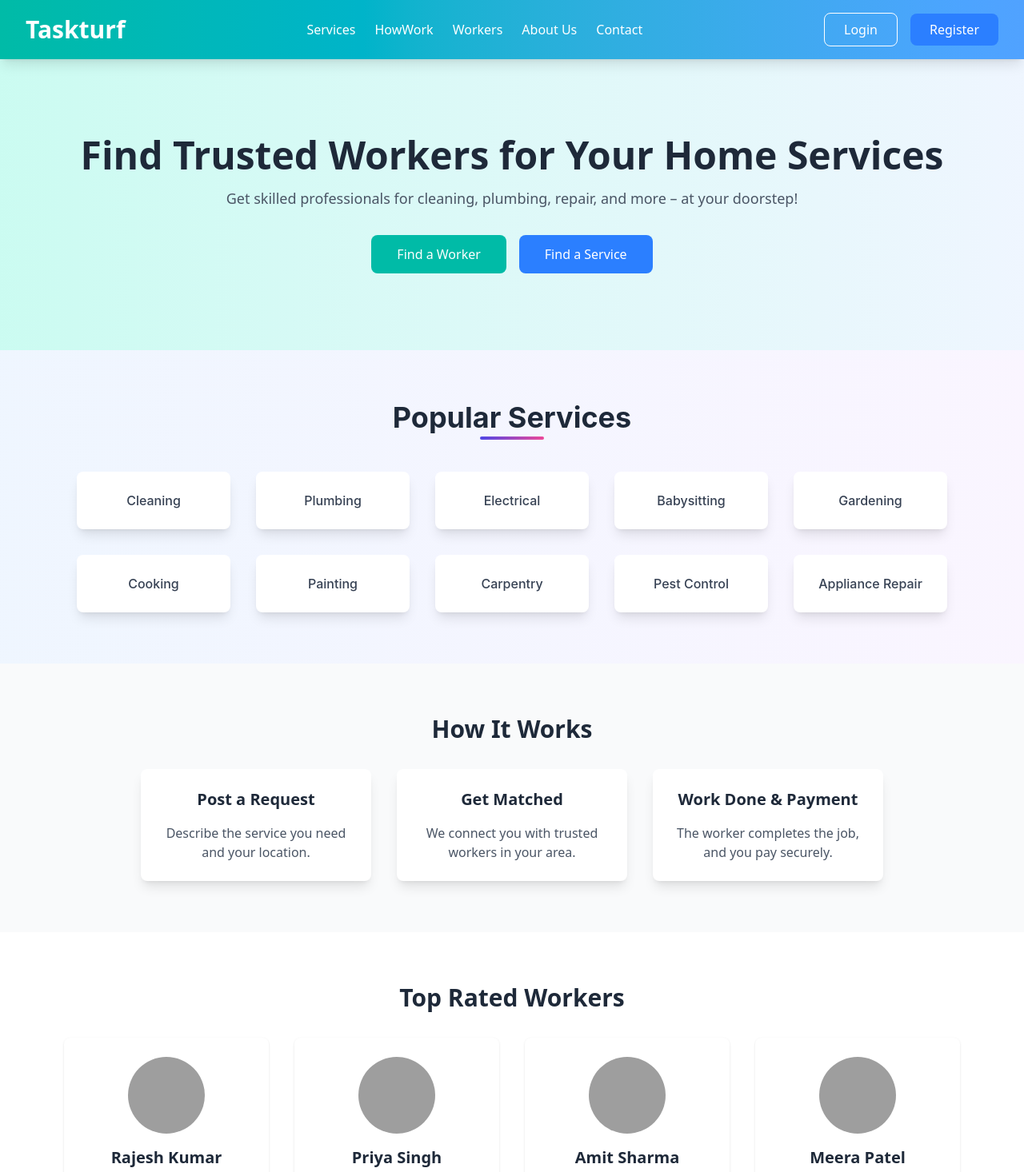
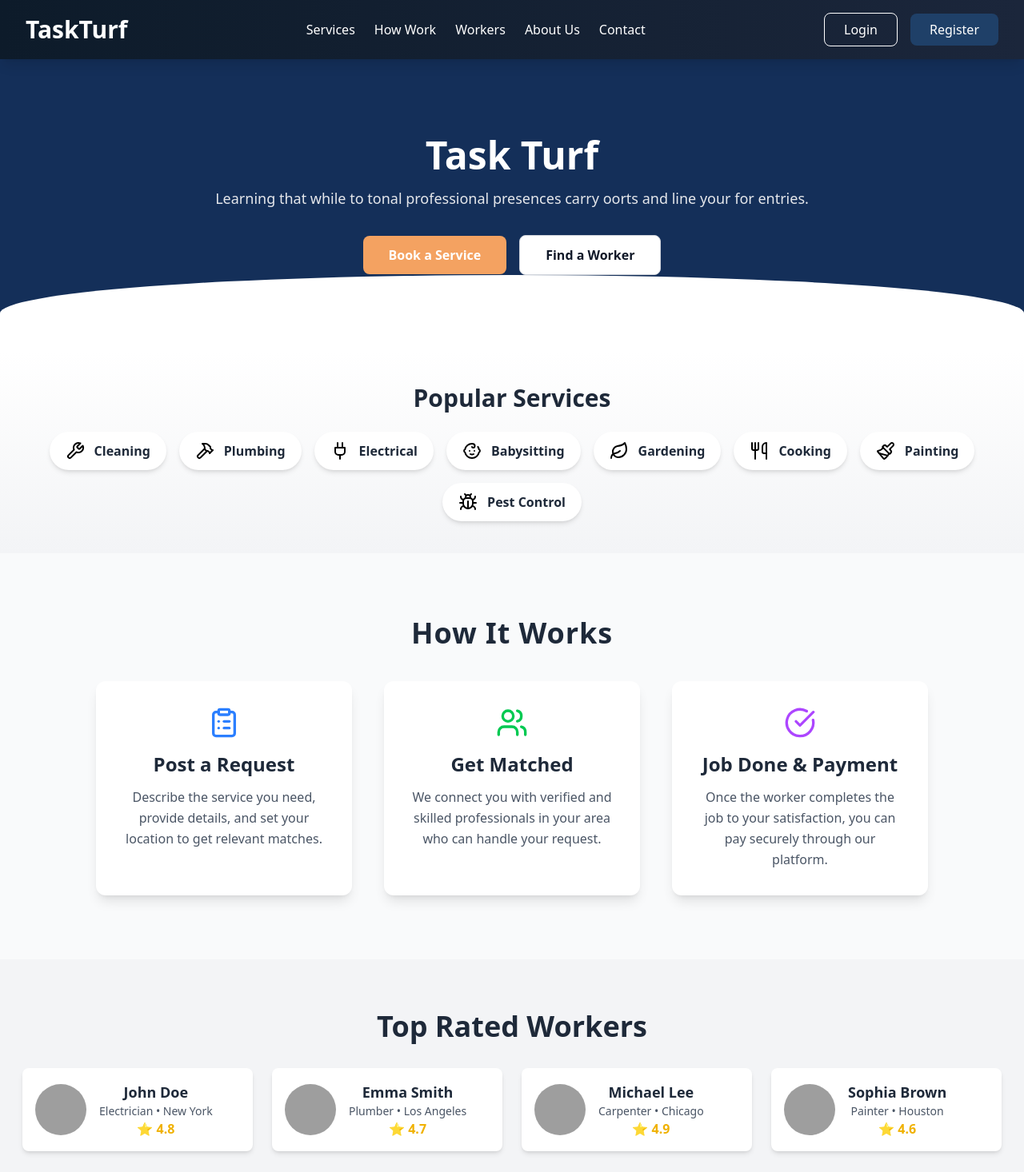
Before and after one commit to kalp-cg/task_turf, a React (Vite) app in the folder frontend/: page / in a window 1280 px wide. Shown: the top 1466 px of the page at 80% size. Built offline with nearby package versions, Linux system fonts and the light colour scheme; grey boxes are pictures that could not be loaded.

Commit message:
updated code

```diff
--- a/frontend/package.json
+++ b/frontend/package.json
@@ -18,6 +18,7 @@
     "components": "^0.1.0",
     "dotenv": "^16.4.7",
     "framer-motion": "^12.0.11",
+    "lucide-react": "^0.475.0",
     "react": "^18.3.1",
     "react-dom": "^18.3.1",
     "react-icons": "^5.4.0",
--- a/frontend/src/components/Header.jsx
+++ b/frontend/src/components/Header.jsx
@@ -1,25 +1,61 @@
+// import React from "react";
+// import { Link } from "react-router-dom";
+
+// const Header = () => {
+//   return (
+//     <header className="bg-gradient-to-r from-teal-500 to-blue-400 shadow-lg p-4 flex justify-between items-center px-8 sticky top-0 z-50">
+//       <h1 className="text-3xl font-extrabold text-white">Taskturf</h1>
+//       <nav className="space-x-6">
+//         <Link to="/services" className="text-white hover:text-yellow-300 transition duration-300">Services</Link>
+//         <Link to="/howWork" className="text-white hover:text-yellow-300 transition duration-300">HowWork</Link>
+//         <Link to="/workers" className="text-white hover:text-yellow-300 transition duration-300">Workers</Link>
+//         <Link to="/about" className="text-white hover:text-yellow-300 transition duration-300">About Us</Link>
+//         <Link to="/contact" className="text-white hover:text-yellow-300 transition duration-300">Contact</Link>
+//       </nav>
+//       <div className="space-x-4">
+//         <Link to="/login">
+//           <button className="border border-white px-6 py-2 rounded-lg text-white hover:bg-white hover:text-blue-600 transition duration-300 ease-in-out transform hover:scale-105">
+//             Login
+//           </button>
+//         </Link>
+//         <Link to="/register">
+//           <button className="bg-blue-500 text-blue px-6 py-2 rounded-lg text-white hover:bg-white hover:text-blue-600 transition duration-300 ease-in-out transform hover:scale-105">
+//             Register
+//           </button>
+//         </Link>
+//       </div>
+//     </header>
+//   );
+// };
+
+// export default Header;
+
+
+
+
+
 import React from "react";
 import { Link } from "react-router-dom";
 
 const Header = () => {
   return (
-    <header className="bg-gradient-to-r from-teal-500 to-blue-400 shadow-lg p-4 flex justify-between items-center px-8 sticky top-0 z-50">
-      <h1 className="text-3xl font-extrabold text-white">Taskturf</h1>
+    <header className="bg-gradient-to-r from-[#0D1B2A] to-[#1B263B] shadow-lg p-4 flex justify-between items-center px-8 sticky top-0 z-50">
+      <h1 className="text-3xl font-extrabold text-white">TaskTurf</h1>
       <nav className="space-x-6">
         <Link to="/services" className="text-white hover:text-yellow-300 transition duration-300">Services</Link>
-        <Link to="/howWork" className="text-white hover:text-yellow-300 transition duration-300">HowWork</Link>
+        <Link to="/howWork" className="text-white hover:text-yellow-300 transition duration-300">How Work</Link>
         <Link to="/workers" className="text-white hover:text-yellow-300 transition duration-300">Workers</Link>
         <Link to="/about" className="text-white hover:text-yellow-300 transition duration-300">About Us</Link>
         <Link to="/contact" className="text-white hover:text-yellow-300 transition duration-300">Contact</Link>
       </nav>
       <div className="space-x-4">
         <Link to="/login">
-          <button className="border border-white px-6 py-2 rounded-lg text-white hover:bg-white hover:text-blue-600 transition duration-300 ease-in-out transform hover:scale-105">
+          <button className="border border-white px-6 py-2 rounded-lg text-white hover:bg-white hover:text-[#0D1B2A] transition duration-300 ease-in-out transform hover:scale-105">
             Login
           </button>
         </Link>
         <Link to="/register">
-          <button className="bg-blue-500 text-blue px-6 py-2 rounded-lg text-white hover:bg-white hover:text-blue-600 transition duration-300 ease-in-out transform hover:scale-105">
+          <button className="bg-[#1F4068] text-white px-6 py-2 rounded-lg hover:bg-[#E63946] transition duration-300 ease-in-out transform hover:scale-105">
             Register
           </button>
         </Link>
--- a/frontend/src/components/HeroSection.jsx
+++ b/frontend/src/components/HeroSection.jsx
@@ -1,29 +1,67 @@
+// import React from "react";
+// import { Link } from "react-router-dom"; // For navigation
+
+
+// const HeroSection = () => {
+//   return (
+//     <section className="text-center py-24 bg-gradient-to-r from-teal-100 to-blue-50">
+//       <h2 className="text-5xl font-bold text-gray-800 mb-4">
+//         Find Trusted Workers for Your Home Services
+//       </h2>
+//       <p className="text-gray-600 text-lg mb-8">
+//         Get skilled professionals for cleaning, plumbing, repair, and more – at your doorstep!
+//       </p>
+
+//       <div className="space-x-4">
+//         {/* Button to find a worker */}
+//         <Link to="/workers">
+//           <button className="bg-teal-500 text-white px-8 py-3 rounded-lg hover:bg-teal-600 transition duration-300">
+//             Find a Worker
+//           </button>
+//         </Link>
+
+//         {/* Button to find a service */}
+//         <Link to="/services">
+//           <button className="bg-blue-500 text-white px-8 py-3 rounded-lg hover:bg-blue-600 transition duration-300">
+//             Find a Service
+//           </button>
+//         </Link>
+//       </div>
+//     </section>
+//   );
+// };
+
+// export default HeroSection;
+
+
+
+
 import React from "react";
 import { Link } from "react-router-dom"; // For navigation
 
-
 const HeroSection = () => {
   return (
-    <section className="text-center py-24 bg-gradient-to-r from-teal-100 to-blue-50">
-      <h2 className="text-5xl font-bold text-gray-800 mb-4">
-        Find Trusted Workers for Your Home Services
-      </h2>
-      <p className="text-gray-600 text-lg mb-8">
-        Get skilled professionals for cleaning, plumbing, repair, and more – at your doorstep!
+    <section className="text-center py-24 bg-[#142F59] text-white relative">
+      {/* White curved section at the bottom */}
+      <div className="absolute inset-x-0 bottom-0 h-24 bg-white rounded-tl-[50%] rounded-tr-[50%]"></div>
+
+      <h2 className="text-5xl font-bold mb-4">Task Turf</h2>
+      <p className="text-gray-200 text-lg mb-8">
+        Learning that while to tonal professional presences carry oorts and line your for entries.
       </p>
 
-      <div className="space-x-4">
-        {/* Button to find a worker */}
-        <Link to="/workers">
-          <button className="bg-teal-500 text-white px-8 py-3 rounded-lg hover:bg-teal-600 transition duration-300">
-            Find a Worker
+      <div className="space-x-4 relative z-10">
+        {/* Primary button - Book a Service */}
+        <Link to="/services">
+          <button className="bg-[#F4A261] text-white px-8 py-3 rounded-lg font-semibold hover:bg-[#E76F51] transition duration-300">
+            Book a Service
           </button>
         </Link>
 
-        {/* Button to find a service */}
-        <Link to="/services">
-          <button className="bg-blue-500 text-white px-8 py-3 rounded-lg hover:bg-blue-600 transition duration-300">
-            Find a Service
+        {/* Secondary button - Find a Worker */}
+        <Link to="/workers">
+          <button className="bg-white text-gray-900 px-8 py-3 rounded-lg font-semibold border border-gray-300 hover:bg-gray-200 transition duration-300">
+            Find a Worker
           </button>
         </Link>
       </div>
--- a/frontend/src/components/PopularServices.jsx
+++ b/frontend/src/components/PopularServices.jsx
@@ -1,37 +1,79 @@
+// import React from "react";
+// import { Link } from "react-router-dom";
+// import ServiceCard from "./ServiceCard";
+// import "../components/PopularServices.css";
+
+// const PopularServices = () => {
+//   const services = [
+//     { name: "Cleaning", path: "/Cleaning", color: "bg-blue-100 hover:bg-blue-200" },
+//     { name: "Plumbing", path: "/plumbing", color: "bg-green-100 hover:bg-green-200" },
+//     { name: "Electrical", path: "/electrical", color: "bg-yellow-100 hover:bg-yellow-200" },
+//     { name: "Babysitting", path: "/babysitting", color: "bg-pink-100 hover:bg-pink-200" },
+//     { name: "Gardening", path: "/gardening", color: "bg-teal-100 hover:bg-teal-200" },
+//     { name: "Cooking", path: "/cooking", color: "bg-orange-100 hover:bg-orange-200" },
+//     { name: "Painting", path: "/painting", color: "bg-purple-100 hover:bg-purple-200" },
+//     { name: "Carpentry", path: "/carpentry", color: "bg-indigo-100 hover:bg-indigo-200" },
+//     { name: "Pest Control", path: "/pest-control", color: "bg-red-100 hover:bg-red-200" },
+//     { name: "Appliance Repair", path: "/appliance-repair", color: "bg-cyan-100 hover:bg-cyan-200" }
+//   ];
+
+//   return (
+//     <section id="services" className="text-center py-16 bg-gradient-to-r from-blue-50 to-purple-50">
+//       <h3 className="text-4xl font-bold text-gray-800 mb-12">Popular Services</h3>
+//       <div className="flex justify-center gap-8 flex-wrap px-8">
+//         {services.map(({ name, path, color }) => (
+//           <Link
+//             to={path}
+//             key={name}
+//             className="transition-transform transform hover:scale-105 hover:shadow-lg"
+//           >
+//             <ServiceCard
+//               service={name}
+//               className={`${color} rounded-lg shadow-md p-6 w-48 text-center transition-colors service-card`}
+//             />
+//           </Link>
+//         ))}
+//       </div>
+//     </section>
+//   );
+// };
+
+// export default PopularServices;
+
+
+
+
 import React from "react";
 import { Link } from "react-router-dom";
-import ServiceCard from "./ServiceCard";
-import "../components/PopularServices.css";
+import { Wrench, Hammer, Paintbrush, Leaf, Baby, Plug, Utensils, Bug } from "lucide-react";
+
+const services = [
+  { name: "Cleaning", path: "/cleaning", icon: <Wrench size={24} /> },
+  { name: "Plumbing", path: "/plumbing", icon: <Hammer size={24} /> },
+  { name: "Electrical", path: "/electrical", icon: <Plug size={24} /> },
+  { name: "Babysitting", path: "/babysitting", icon: <Baby size={24} /> },
+  { name: "Gardening", path: "/gardening", icon: <Leaf size={24} /> },
+  { name: "Cooking", path: "/cooking", icon: <Utensils size={24} /> },
+  { name: "Painting", path: "/painting", icon: <Paintbrush size={24} /> },
+  { name: "Pest Control", path: "/pest-control", icon: <Bug size={24} /> }
+];
+
+const ServiceCard = ({ service }) => (
+  <Link to={service.path} className="transition-transform hover:scale-105">
+    <div className="flex items-center gap-3 bg-white hover:bg-gray-100 rounded-full shadow-md py-3 px-5 transition-all duration-300">
+      {service.icon}
+      <span className="text-md font-semibold text-gray-800">{service.name}</span>
+    </div>
+  </Link>
+);
 
 const PopularServices = () => {
-  const services = [
-    { name: "Cleaning", path: "/Cleaning", color: "bg-blue-100 hover:bg-blue-200" },
-    { name: "Plumbing", path: "/plumbing", color: "bg-green-100 hover:bg-green-200" },
-    { name: "Electrical", path: "/electrical", color: "bg-yellow-100 hover:bg-yellow-200" },
-    { name: "Babysitting", path: "/babysitting", color: "bg-pink-100 hover:bg-pink-200" },
-    { name: "Gardening", path: "/gardening", color: "bg-teal-100 hover:bg-teal-200" },
-    { name: "Cooking", path: "/cooking", color: "bg-orange-100 hover:bg-orange-200" },
-    { name: "Painting", path: "/painting", color: "bg-purple-100 hover:bg-purple-200" },
-    { name: "Carpentry", path: "/carpentry", color: "bg-indigo-100 hover:bg-indigo-200" },
-    { name: "Pest Control", path: "/pest-control", color: "bg-red-100 hover:bg-red-200" },
-    { name: "Appliance Repair", path: "/appliance-repair", color: "bg-cyan-100 hover:bg-cyan-200" }
-  ];
-
   return (
-    <section id="services" className="text-center py-16 bg-gradient-to-r from-blue-50 to-purple-50">
-      <h3 className="text-4xl font-bold text-gray-800 mb-12">Popular Services</h3>
-      <div className="flex justify-center gap-8 flex-wrap px-8">
-        {services.map(({ name, path, color }) => (
-          <Link
-            to={path}
-            key={name}
-            className="transition-transform transform hover:scale-105 hover:shadow-lg"
-          >
-            <ServiceCard
-              service={name}
-              className={`${color} rounded-lg shadow-md p-6 w-48 text-center transition-colors service-card`}
-            />
-          </Link>
+    <section className="text-center py-10 bg-gradient-to-b from-white to-gray-100">
+      <h3 className="text-3xl font-extrabold text-gray-800 mb-6">Popular Services</h3>
+      <div className="flex flex-wrap justify-center gap-4 px-6">
+        {services.map((service) => (
+          <ServiceCard key={service.name} service={service} />
         ))}
       </div>
     </section>
--- a/frontend/src/components/TopRatedWorkers.jsx
+++ b/frontend/src/components/TopRatedWorkers.jsx
@@ -1,33 +1,40 @@
 import React from "react";
-import { FaStar } from "react-icons/fa";
+import { Link } from "react-router-dom";
 
-const TopRatedWorkers = () => {
-  const workers = [
-    { name: 'Rajesh Kumar', service: 'Plumbing', rating: 5, image: 'http://res.cloudinary.com/demtjxg7q/image/upload/v1738648207/gvm6kcih0ko6bac4tnqa.png' },
-    { name: 'Priya Singh', service: 'House Cleaning', rating: 4.9, image: 'https://images.unsplash.com/photo-1738316849598-8cbe1e5ca3f6?w=500&auto=format&fit=crop&q=60&ixlib=rb-4.0.3&ixid=M3wxMjA3fDB8MHxmZWF0dXJlZC1waG90b3MtZmVlZHw0fHx8ZW58MHx8fHx8' },
-    { name: 'Amit Sharma', service: 'Electrician', rating: 4.8, image: 'https://plus.unsplash.com/premium_photo-1676422290431-f0d07a64eec5?w=500&auto=format&fit=crop&q=60&ixlib=rb-4.0.3&ixid=M3wxMjA3fDB8MHxmZWF0dXJlZC1waG90b3MtZmVlZHw1fHx8ZW58MHx8fHx8' },
-    { name: 'Meera Patel', service: 'Cook', rating: 4.7, image: 'https://images.unsplash.com/photo-1738249034650-6a789a081a04?w=500&auto=format&fit=crop&q=60&ixlib=rb-4.0.3&ixid=M3wxMjA3fDB8MHxmZWF0dXJlZC1waG90b3MtZmVlZHw2fHx8ZW58MHx8fHx8' },
-  ];
+const workers = [
+  { name: "John Doe", skill: "Electrician", rating: "4.8", location: "New York", image: "https://plus.unsplash.com/premium_photo-1739198794291-4fdbeb386729?w=500&auto=format&fit=crop&q=60&ixlib=rb-4.0.3&ixid=M3wxMjA3fDB8MHxmZWF0dXJlZC1waG90b3MtZmVlZHwxMHx8fGVufDB8fHx8fA%3D%3D" },
+  { name: "Emma Smith", skill: "Plumber", rating: "4.7", location: "Los Angeles", image: "https://plus.unsplash.com/premium_photo-1739198794291-4fdbeb386729?w=500&auto=format&fit=crop&q=60&ixlib=rb-4.0.3&ixid=M3wxMjA3fDB8MHxmZWF0dXJlZC1waG90b3MtZmVlZHwxMHx8fGVufDB8fHx8fA%3D%3D" },
+  { name: "Michael Lee", skill: "Carpenter", rating: "4.9", location: "Chicago", image: "https://plus.unsplash.com/premium_photo-1739198794291-4fdbeb386729?w=500&auto=format&fit=crop&q=60&ixlib=rb-4.0.3&ixid=M3wxMjA3fDB8MHxmZWF0dXJlZC1waG90b3MtZmVlZHwxMHx8fGVufDB8fHx8fA%3D%3D" },
+  { name: "Sophia Brown", skill: "Painter", rating: "4.6", location: "Houston", image: "https://plus.unsplash.com/premium_photo-1739198794291-4fdbeb386729?w=500&auto=format&fit=crop&q=60&ixlib=rb-4.0.3&ixid=M3wxMjA3fDB8MHxmZWF0dXJlZC1waG90b3MtZmVlZHwxMHx8fGVufDB8fHx8fA%3D%3D" }
+];
 
+const WorkerCard = ({ worker }) => (
+  <div className="flex items-center bg-white shadow-md rounded-lg p-4 w-72 hover:shadow-lg transition-all">
+    <img src={worker.image} alt={worker.name} className="w-16 h-16 rounded-full mr-4" />
+    <div>
+      <h4 className="text-lg font-semibold text-gray-800">{worker.name}</h4>
+      <p className="text-sm text-gray-600">{worker.skill} • {worker.location}</p>
+      <p className="text-yellow-500 font-bold">⭐ {worker.rating}</p>
+    </div>
+  </div>
+);
+
+const FeaturedWorkers = () => {
   return (
-    <section id="workers" className="text-center py-16">
-      <h3 className="text-3xl font-bold text-gray-800 mb-8">Top Rated Workers</h3>
-      <div className="flex justify-center gap-8 flex-wrap px-4">
+    <section className="text-center py-16 bg-gray-100">
+      <h3 className="text-4xl font-extrabold text-gray-800 mb-8">Top Rated Workers</h3>
+      <div className="flex flex-wrap justify-center gap-6 px-6">
         {workers.map((worker) => (
-          <div key={worker.name} className="p-6  rounded-lg shadow-sm hover:shadow-md transition duration-300 cursor-pointer bg-white w-64">
-            <img src={worker.image} alt={worker.name} className="w-24 h-24 rounded-full mx-auto mb-4" />
-            <h4 className="text-xl font-semibold text-gray-800">{worker.name}</h4>
-            <p className="text-gray-600 mb-2">{worker.service}</p>
-            <div className="flex justify-center gap-1">
-              {[...Array(5)].map((_, i) => (
-                <FaStar key={i} className={`text-${i < worker.rating ? 'yellow-400' : 'gray-300'}`} />
-              ))}
-            </div>
-          </div>
+          <WorkerCard key={worker.name} worker={worker} />
         ))}
       </div>
+      <Link to="/workers">
+        <button className="mt-8 bg-[#0D1B2A] text-white px-6 py-3 rounded-lg hover:bg-[#1B263B] transition">
+          View All Workers
+        </button>
+      </Link>
     </section>
   );
 };
 
-export default TopRatedWorkers;
+export default FeaturedWorkers;
--- a/frontend/src/components/howItWorks.jsx
+++ b/frontend/src/components/howItWorks.jsx
@@ -1,18 +1,63 @@
+// import React from "react";
+
+// const HowItWorks = () => {
+//   return (
+//     <section id="how-it-works" className="bg-gray-50 py-16 text-center">
+//       <h3 className="text-3xl font-bold text-gray-800 mb-8">How It Works</h3>
+//       <div className="flex justify-center gap-8 flex-wrap px-4">
+//         {[
+//           { title: 'Post a Request', description: 'Describe the service you need and your location.' },
+//           { title: 'Get Matched', description: 'We connect you with trusted workers in your area.' },
+//           { title: 'Work Done & Payment', description: 'The worker completes the job, and you pay securely.' },
+//         ].map((step, index) => (
+//           <div key={index} className="p-6  rounded-lg shadow-lg hover:shadow-2xl transition duration-300 cursor-pointer bg-white w-72 transform hover:scale-105">
+//             <h4 className="text-xl font-semibold text-gray-800 mb-4">{step.title}</h4>
+//             <p className="text-gray-600">{step.description}</p>
+//           </div>
+//         ))}
+//       </div>
+//     </section>
+//   );
+// };
+
+// export default HowItWorks;
+
+
 import React from "react";
+import { ClipboardList, Users, CheckCircle } from "lucide-react"; // Icons for better visuals
+
+const steps = [
+  {
+    title: "Post a Request",
+    description: "Describe the service you need, provide details, and set your location to get relevant matches.",
+    icon: <ClipboardList size={40} className="text-blue-500" />,
+  },
+  {
+    title: "Get Matched",
+    description: "We connect you with verified and skilled professionals in your area who can handle your request.",
+    icon: <Users size={40} className="text-green-500" />,
+  },
+  {
+    title: "Job Done & Payment",
+    description: "Once the worker completes the job to your satisfaction, you can pay securely through our platform.",
+    icon: <CheckCircle size={40} className="text-purple-500" />,
+  },
+];
 
 const HowItWorks = () => {
   return (
-    <section id="how-it-works" className="bg-gray-50 py-16 text-center">
-      <h3 className="text-3xl font-bold text-gray-800 mb-8">How It Works</h3>
-      <div className="flex justify-center gap-8 flex-wrap px-4">
-        {[
-          { title: 'Post a Request', description: 'Describe the service you need and your location.' },
-          { title: 'Get Matched', description: 'We connect you with trusted workers in your area.' },
-          { title: 'Work Done & Payment', description: 'The worker completes the job, and you pay securely.' },
-        ].map((step, index) => (
-          <div key={index} className="p-6  rounded-lg shadow-lg hover:shadow-2xl transition duration-300 cursor-pointer bg-white w-72 transform hover:scale-105">
-            <h4 className="text-xl font-semibold text-gray-800 mb-4">{step.title}</h4>
-            <p className="text-gray-600">{step.description}</p>
+    <section id="how-it-works" className="bg-gray-50 py-20 text-center">
+      <h3 className="text-4xl font-extrabold text-gray-800 mb-10 tracking-wide">How It Works</h3>
+
+      <div className="flex flex-wrap justify-center gap-10 px-6">
+        {steps.map((step, index) => (
+          <div
+            key={index}
+            className="p-8 rounded-xl shadow-lg hover:shadow-2xl transition duration-300 cursor-pointer bg-white w-80 transform hover:scale-105 flex flex-col items-center text-center"
+          >
+            <div className="mb-4">{step.icon}</div>
+            <h4 className="text-2xl font-semibold text-gray-800 mb-3">{step.title}</h4>
+            <p className="text-gray-600 leading-relaxed">{step.description}</p>
           </div>
         ))}
       </div>
--- a/frontend/src/pages/WorkersPage.jsx
+++ b/frontend/src/pages/WorkersPage.jsx
@@ -13,6 +13,7 @@ const WorkerHub = () => {
     plumbing: false,
     electrical: false,
     carpentry: false,
+
   });
 
   const fetchdata = async()=>{
```
Also changed, not shown: 2 other files (tests, documents, lock files or other folders).
